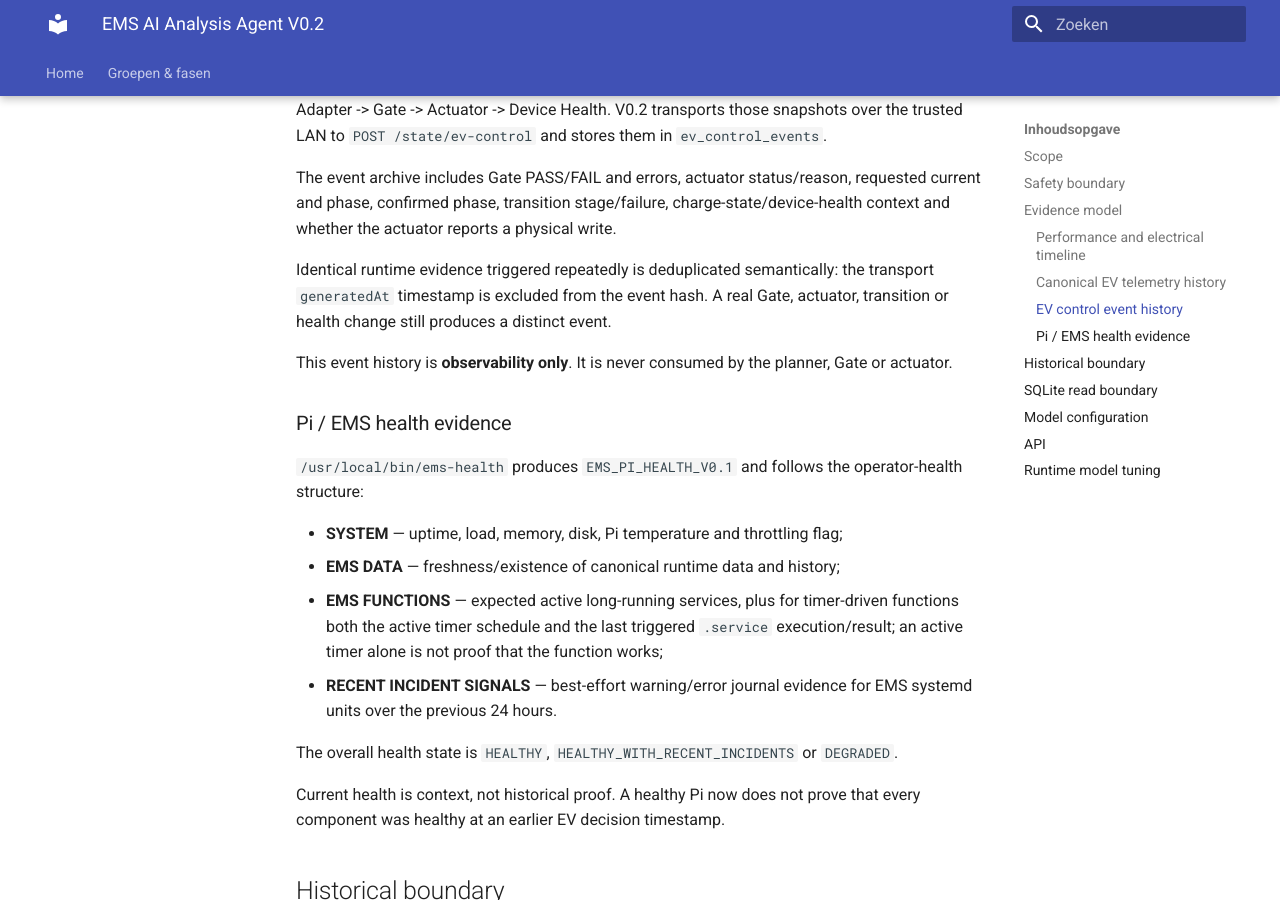
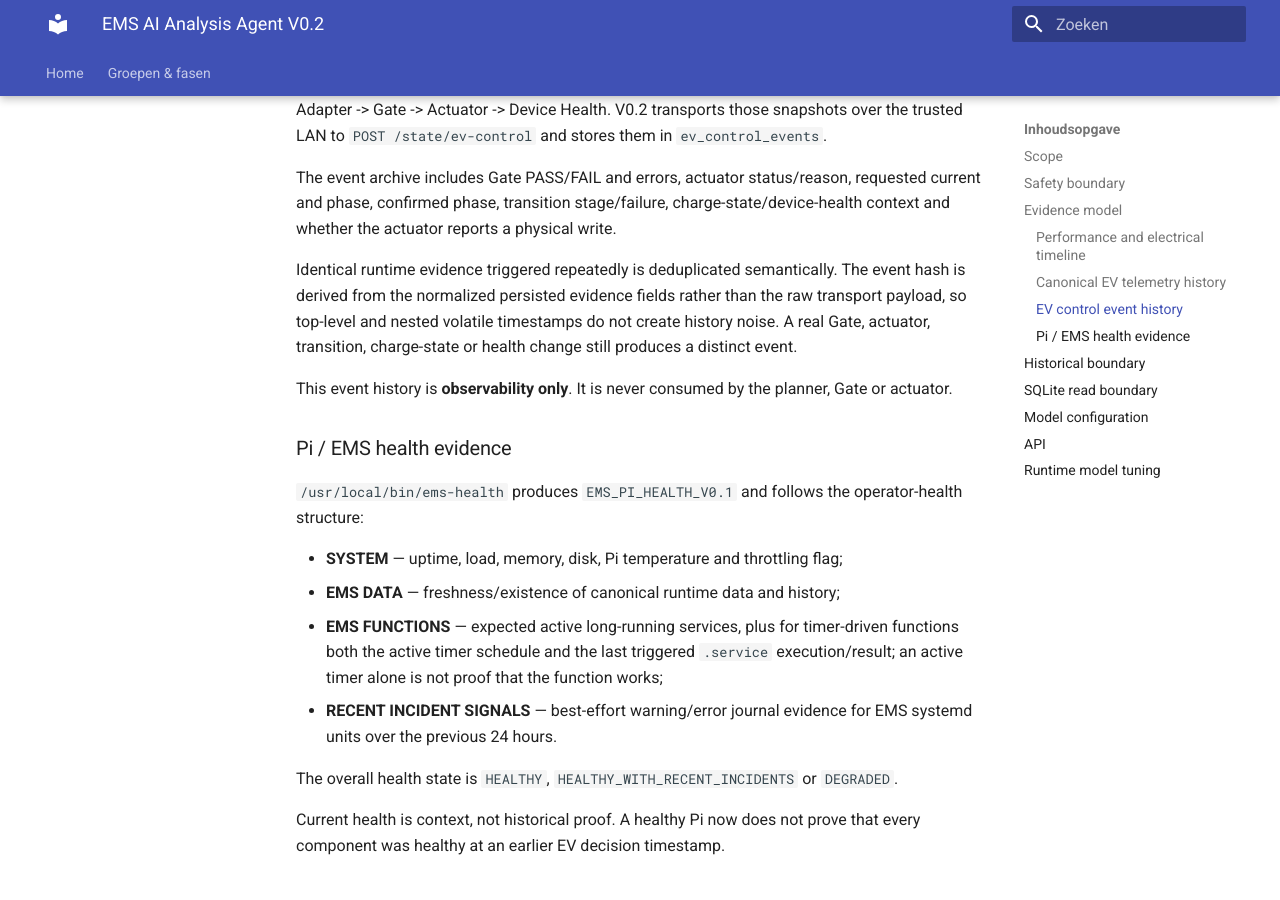
Before and after one commit to OnsKasteeltje/homey-energy-manual, an MkDocs documentation site: the page built from docs/architecture/ems-ai-analysis-agent.md, in a window 1280 px wide and 900 px high, scrolled down 2312 px. Built offline with MkDocs 1.6.1 and Material for MkDocs 9.7.7, drawn with Linux system fonts in a browser that asks for light colours.

Commit message:
docs(ai): define normalized EV evidence dedupe

```diff
--- a/docs/architecture/ems-ai-analysis-agent.md
+++ b/docs/architecture/ems-ai-analysis-agent.md
@@ -103,9 +103,11 @@ requested current and phase, confirmed phase, transition stage/failure,
 charge-state/device-health context and whether the actuator reports a physical
 write.
 
-Identical runtime evidence triggered repeatedly is deduplicated semantically:
-the transport `generatedAt` timestamp is excluded from the event hash. A real
-Gate, actuator, transition or health change still produces a distinct event.
+Identical runtime evidence triggered repeatedly is deduplicated semantically.
+The event hash is derived from the normalized persisted evidence fields rather
+than the raw transport payload, so top-level and nested volatile timestamps do
+not create history noise. A real Gate, actuator, transition, charge-state or
+health change still produces a distinct event.
 
 This event history is **observability only**. It is never consumed by the
 planner, Gate or actuator.
```
